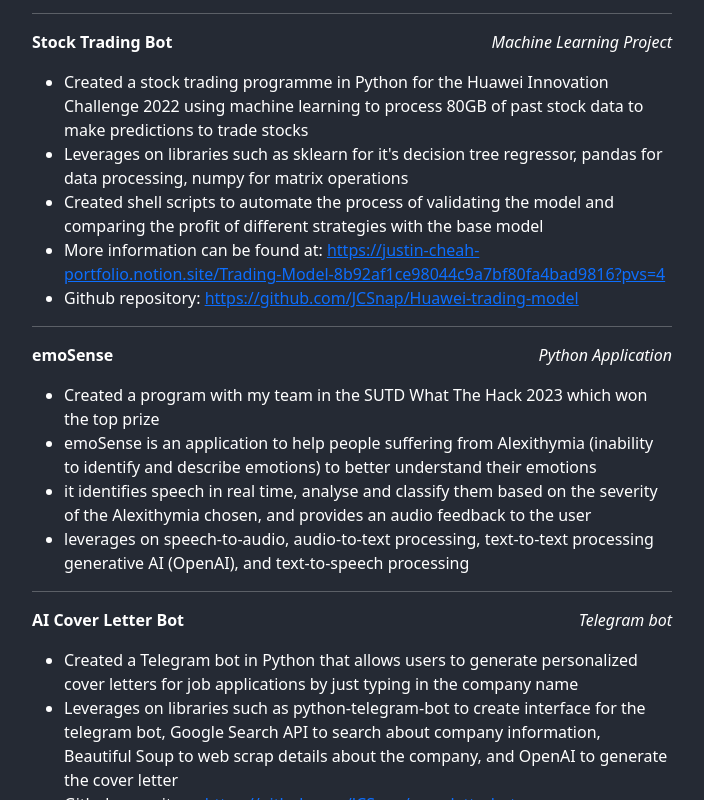
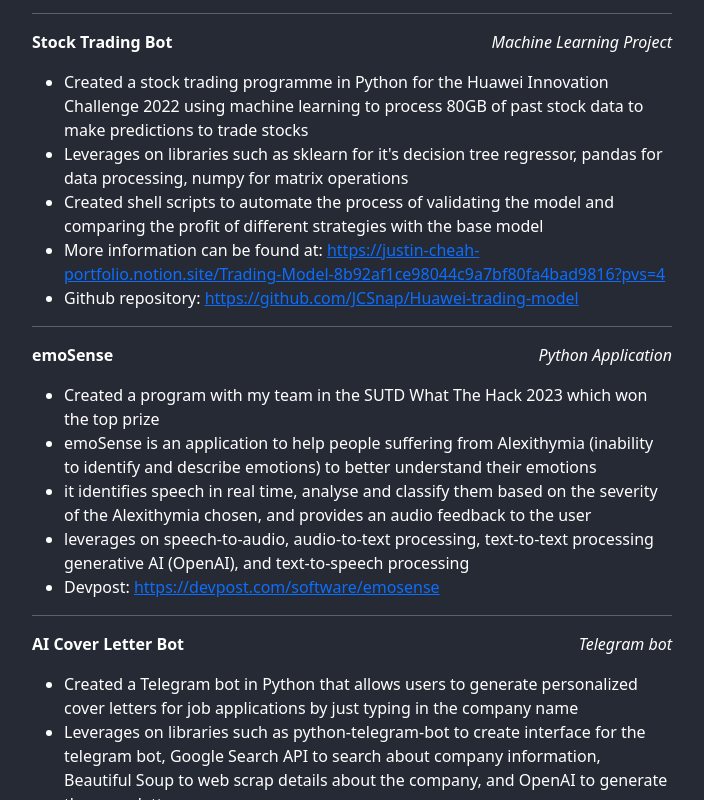
Before and after one commit to JCSnap/JCSnap.github.io, a React (Create React App) app: page /projects in a window 1280 px wide. Shown: the part 700-1500 px from the top of the page, without its empty margins (288-992 px from the left). Built offline with nearby package versions, Linux system fonts and the light colour scheme.

Commit message:
Add devpost for emoSense

```diff
--- a/src/components/ProjectPageContent.js
+++ b/src/components/ProjectPageContent.js
@@ -37,6 +37,7 @@ function ProjectPageContent() {
         "emoSense is an application to help people suffering from Alexithymia (inability to identify and describe emotions) to better understand their emotions",
         "it identifies speech in real time, analyse and classify them based on the severity of the Alexithymia chosen, and provides an audio feedback to the user",
         "leverages on speech-to-audio, audio-to-text processing, text-to-text processing generative AI (OpenAI), and text-to-speech processing",
+        "Devpost: https://devpost.com/software/emosense",
       ],
     },
     {
```
